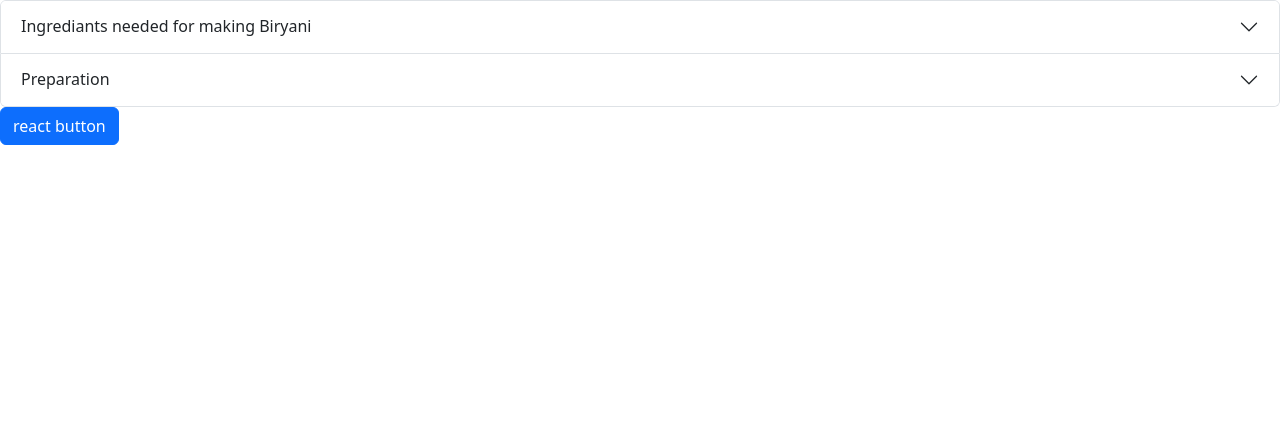
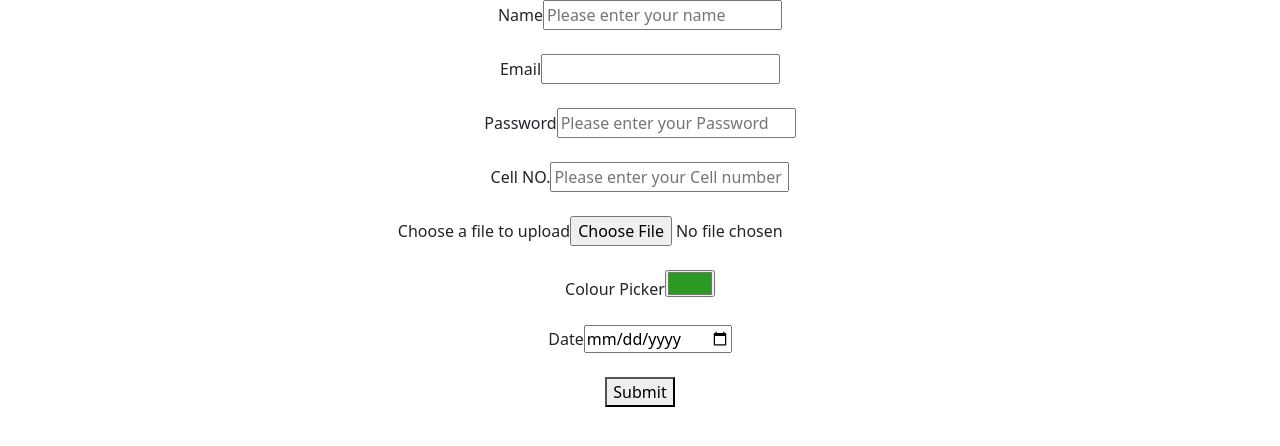
Before and after one commit to chanakya6/my-app, a React (Create React App) app: page / in a window 1280 px wide. Shown: the top 446 px of the page. Built offline with nearby package versions, Linux system fonts and the light colour scheme.

Commit message:
Created a samplen Form in Class component

```diff
--- /dev/null
+++ b/src/Components/App.js
@@ -0,0 +1,8 @@
+import React from 'react'
+import FormCls from "./ClassCmpnt/FormsEvnts/FormClass";
+
+const App = () => {
+  return <FormCls />;
+};
+
+export default App;
--- /dev/null
+++ b/src/Components/ClassCmpnt/FormsEvnts/FormClas.css
@@ -0,0 +1,8 @@
+.FormCont{
+    display: flex;
+    flex-direction: column;
+    flex-wrap: nowrap;
+    align-content: space-between;
+    justify-content: space-evenly;
+    align-items: center;
+}
--- /dev/null
+++ b/src/Components/ClassCmpnt/FormsEvnts/FormClass.js
@@ -0,0 +1,100 @@
+import React, { Component } from "react";
+import {form,Button} from 'react-bootstrap';
+import "./FormClas.css";
+//  import { Button } from "bootstrap";
+class FormCls extends Component {
+  constructor(){
+    super();
+    this.state={
+      // Name:"",
+      // Email:"",
+    }
+  }
+      onChangeName(){
+      console.log("Abcd");
+    }
+    onChangeEmail(event){
+      console.log(event.target.name);//Input box "name" will be displayed in the console
+      console.log(event.target.value);//user input will be displayed in the console
+    }
+    onSubmitFunct=(event)=>{
+      event.preventDefault();//This is a synthetic event which prevents the default behaviour of the browser
+      console.log("Submitted");
+      // !this.state.Email && !this.state.Password?alert('Enter the values'):alert(this.state.Password);
+    };
+
+  render() {
+    return (
+      <form className="FormCont" onSubmit={this.onSubmitFunct}>
+        <div className="inputCont">
+          <label htmlFor="Name">Name</label>
+          <input
+            type="Name"
+            name="name"
+            placeholder="Please enter your name" onChange={this.onChangeName()}
+          />
+        </div>
+        <br />
+        <div>
+          <label htmlFor="Email">Email</label>
+          <input type="Email Id"
+            name="Email Id" //Input box name will be displayed in the console
+            id="Email Id"
+            onChange={this.onChangeEmail}/>
+        </div>
+        <br />
+        <div>
+          <label htmlFor="Password">Password</label>
+          <input
+            type="Password"
+            name="Password"
+            id="Password"
+            placeholder="Please enter your Password"
+
+          />
+        </div>
+        <br />
+        <div>
+          <label htmlFor="">Cell NO.</label>
+          <input
+            type="cellNo."
+            name="CellNo"
+            id="Cell"
+            placeholder="Please enter your Cell number"
+          />
+        </div>
+        <br />
+        <div>
+          <label htmlFor="file">Choose a file to upload</label>
+          <input type="file" name="File" id="file" />
+        </div>
+        <br />
+        <div>
+          <label htmlFor="color">Colour Picker</label>
+          <input
+            type="color"
+            name="Color"
+            id="clr"
+            defaultValue="#2B9A23"
+            placeholder="Choose your fav color"
+          />
+        </div>
+        <br />
+        <div>
+          <label htmlFor="date">Date</label>
+          <input
+            type="date"
+            name="date"
+            id="date"
+          />
+        </div>
+        <br />
+        <div>
+          <button>Submit</button>
+        </div>
+        <br />
+      </form>
+    );
+  }
+}
+export default FormCls;
--- a/src/index.js
+++ b/src/index.js
@@ -2,17 +2,18 @@ import React from 'react';
 import ReactDOM from 'react-dom/client';
 // import './index.css';
 import "bootstrap/dist/css/bootstrap.min.css";
-import AllCollapseExample from "./Bootstrap/Accordian";
-import Button from "react-bootstrap/Button";
+// import AllCollapseExample from "./Bootstrap/Accordian";
+// import Button from "react-bootstrap/Button";
 // import App from './App';
 // import reportWebVitals from './reportWebVitals';
+import App from "./Components/App";
 const root=ReactDOM.createRoot(document.getElementById('root'));
-root.render(
-  <div>
-   <AllCollapseExample/>
-  <Button>react button</Button>
-  </div>
-);
+root.render(<App/> );
+  // <div>
+  //  <AllCollapseExample/>
+  // <Button>react button</Button>
+  // </div>
+
 
 // import ClassOne from "./Components/ClassCmpnt/ClassOne";
 // import ClassTwo from './Components/ClassCmpnt/ClassTwo';
```
